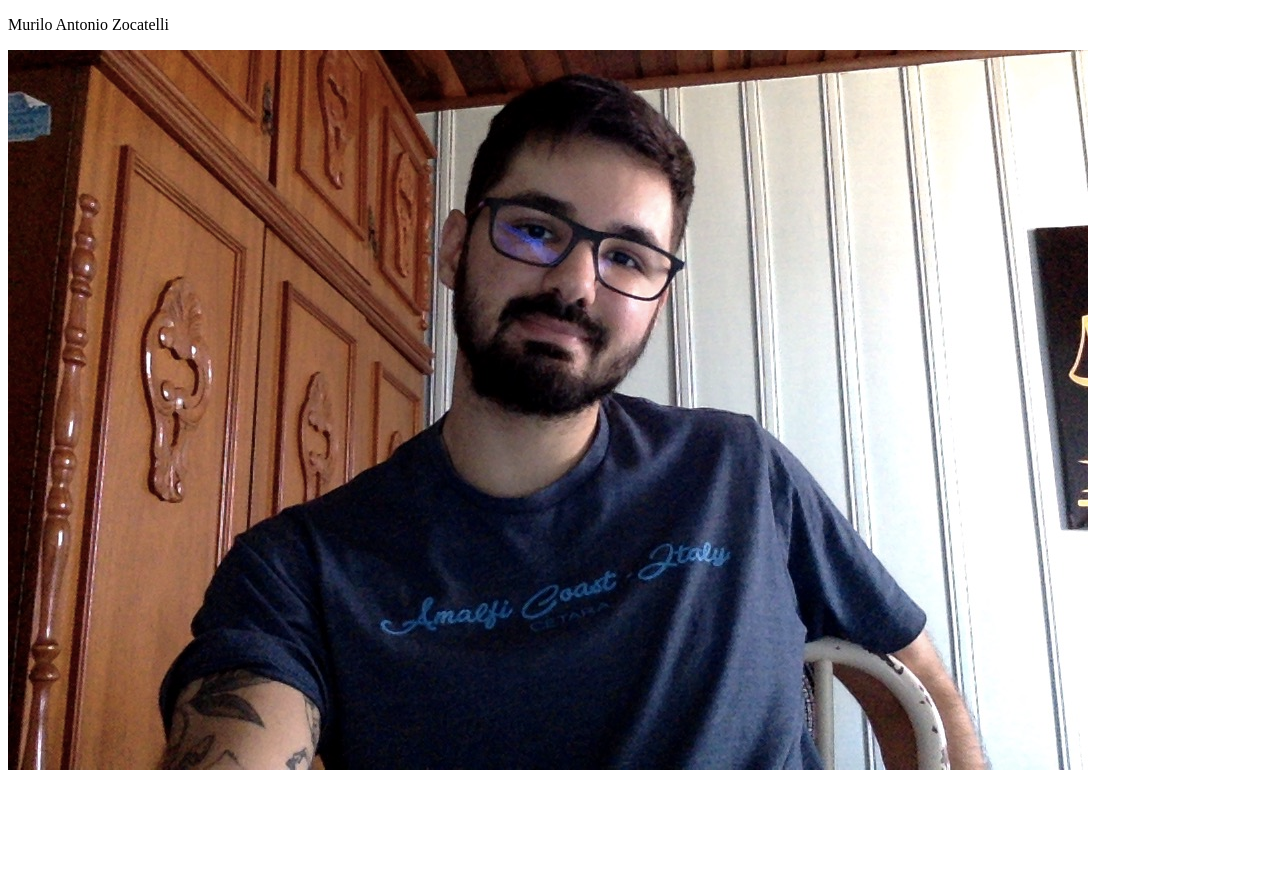
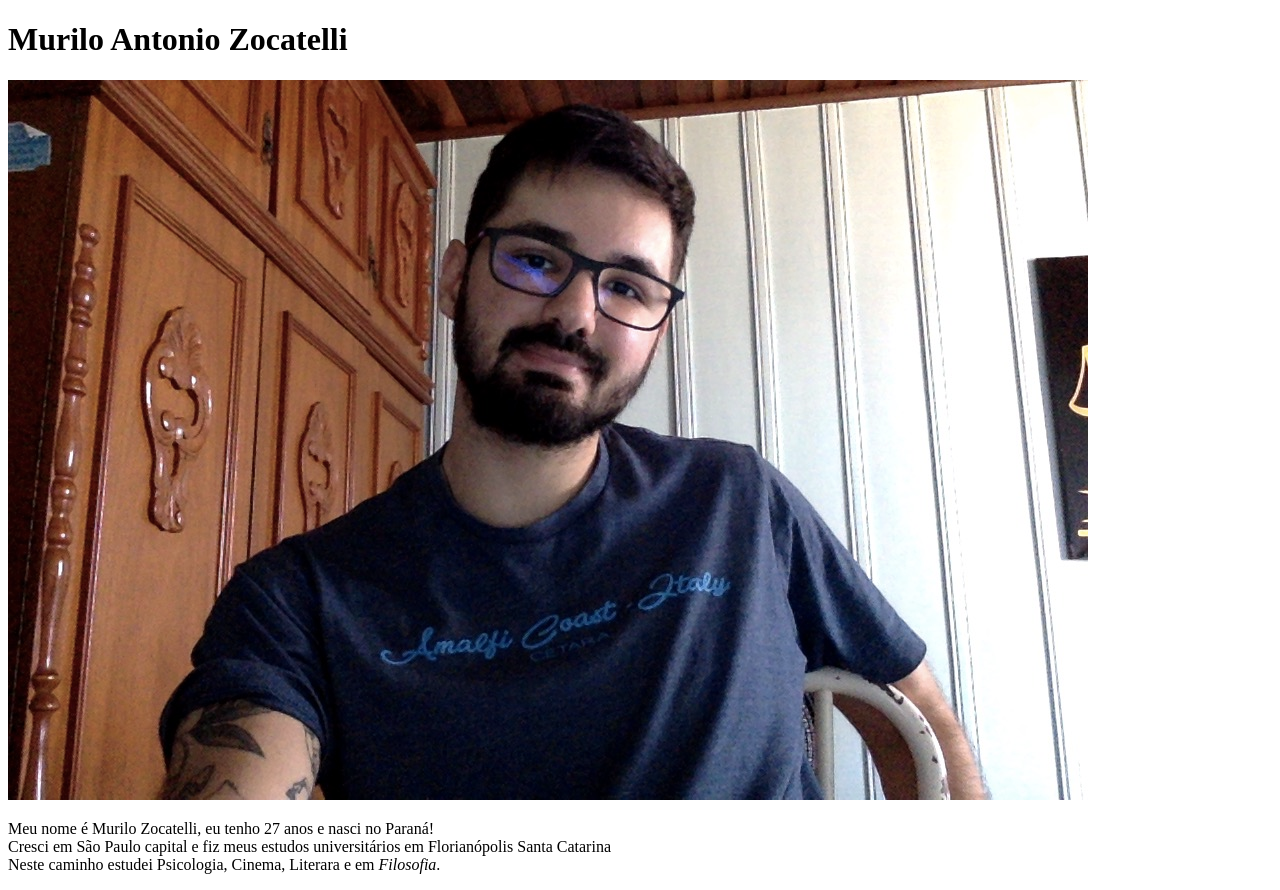
Before and after one commit to murilozocatelli/MuriloZocatelli.github.io, a plain HTML site: page index.html in a window 1280 px wide. Before the commit the page ends 800 px from the top, so only its background shows below. Drawn offline with Linux system fonts and the light colour scheme.

Commit message:
adicionando texto de introdução

```diff
--- a/index.html
+++ b/index.html
@@ -5,9 +5,16 @@
     <title>Portifólio Zocatelli</title>
 </head>
 <body>
-    <p>Murilo Antonio Zocatelli</p>
+    <h1>Murilo Antonio Zocatelli</h1>
     <img src="minha_foto.jpg"
-    alt="Foto de Murilo Zocatelli sentado"
+    alt="Foto de Murilo Zocatelli">
+    <p>Meu nome é Murilo Zocatelli, eu tenho 27 anos e nasci no Paraná! <br>
+    Cresci em São Paulo capital e fiz meus estudos universitários em Florianópolis
+    Santa Catarina <br>
+    Neste caminho estudei Psicologia, Cinema, Literara e em <em> Filosofia</em>.
+    </p>
+
+
 
 </body>
 </html>
```
